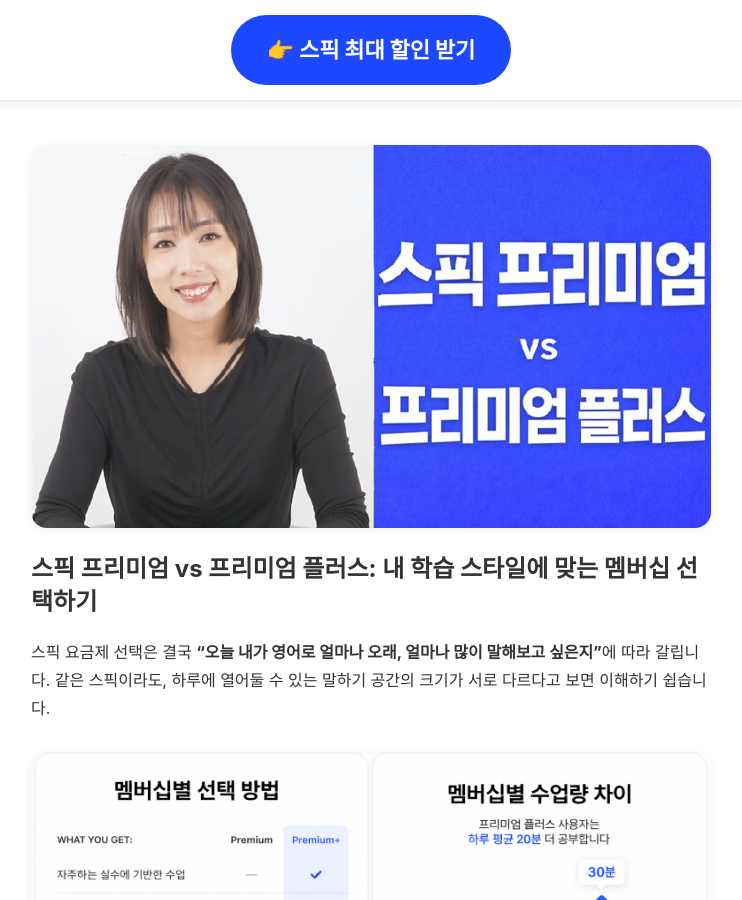
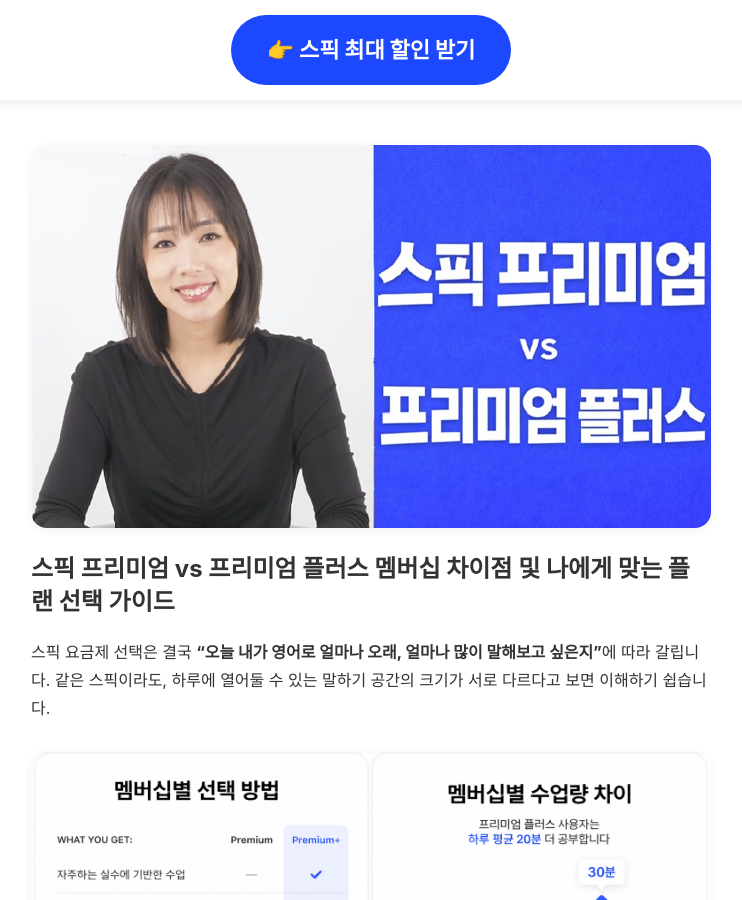
Before and after one commit to kjsjdw/speak_event_page, a Jekyll site: the page built from premium-vs-plus.md, in a window 1280 px wide and 900 px high. Shown: the whole window, without its empty margins (269-1011 px from the left). Built offline with Jekyll 4.4.1, drawn with Linux system fonts in a browser that asks for light colours; some web fonts are replaced.

Commit message:
Update premium-vs-plus.md

```diff
--- a/premium-vs-plus.md
+++ b/premium-vs-plus.md
@@ -1,8 +1,8 @@
 ---
 layout: default
-title: 스픽 프리미엄 vs 프리미엄 플러스 멤버십 실전 비교 가이드 (2026)
+title: 스픽 프리미엄 vs 프리미엄 플러스 멤버십 차이점 및 나에게 맞는 플랜 선택 가이드
 permalink: /premium-vs-plus/
-description: "스픽 프리미엄 vs 플러스, 아직도 고민되시나요? 2026년 최신 혜택부터 돈 낭비 없는 나만의 맞춤 멤버십 선택 기준까지, 실전 비교 가이드로 한 번에 정리해 드립니다."
+description: "스픽 프리미엄과 플러스 중 고민되시나요? 각 멤버십의 핵심 기능 차이부터 나만의 맞춤 멤버십 선택 기준까지 정리해 드립니다. 나에게 딱 맞는 플랜을 선택해 보세요."
 image: /content/images/premium-vs-plus.jpg
 ---
 
@@ -15,7 +15,7 @@ image: /content/images/premium-vs-plus.jpg
        style="display:block; margin:0 auto;">
 </div>
 
-## 스픽 프리미엄 vs 프리미엄 플러스: 내 학습 스타일에 맞는 멤버십 선택하기
+## 스픽 프리미엄 vs 프리미엄 플러스 멤버십 차이점 및 나에게 맞는 플랜 선택 가이드
 
 스픽 요금제 선택은 결국 **“오늘 내가 영어로 얼마나 오래, 얼마나 많이 말해보고 싶은지”**에 따라 갈립니다. 같은 스픽이라도, 하루에 열어둘 수 있는 말하기 공간의 크기가 서로 다르다고 보면 이해하기 쉽습니다.
 
```
